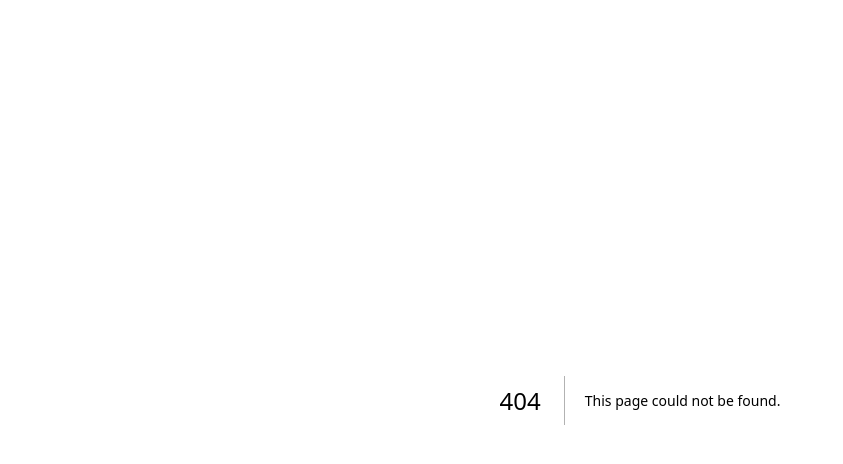
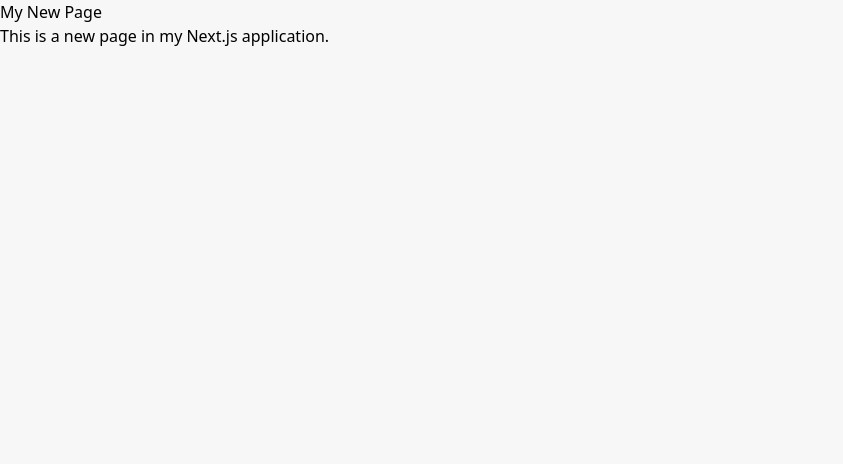
Before and after one commit to camilo0o0o/portfolio, a Next.js app: page /donma in a window 1280 px wide. Before the commit this address had no page. Shown: the top 464 px of the page, without its empty margins (0-843 px from the left). Built offline with nearby package versions, Linux system fonts and the light colour scheme; a web font is replaced by a local one.

Commit message:
Fix unused card component import

```diff
--- /dev/null
+++ b/src/app/donma/page.tsx
@@ -0,0 +1,8 @@
+export default function Donma() {
+    return (
+      <div>
+        <h1>My New Page</h1>
+        <p>This is a new page in my Next.js application.</p>
+      </div>
+    );
+  }
--- a/src/app/page.tsx
+++ b/src/app/page.tsx
@@ -1,14 +1,13 @@
 import Navbar from '@/components/Navbar/index'
 import Footer from '@/components/Footer/Footer'
-import Card from '@/components/projectsCards/Card'
 import PhysicsGrid from '@/components/projectsCards/PhysicsGrid';
 
 export default function Home() {
   return (
-    <main className="min-h-screen flex flex-col">
+    <main className="min-h-screen">
       <Navbar />
       <div className="w-full h-screen">
-        <PhysicsGrid backgroundColor="#f7f7f7" objectColor="#C25421"/>
+        <PhysicsGrid/>
       </div>
       <Footer />
     </main>
--- a/src/components/Footer/Footer.tsx
+++ b/src/components/Footer/Footer.tsx
@@ -19,7 +19,7 @@ function FooterContent({ label, url }: FooterContentProps) {
 
 export default function Footer() {
     return (
-        <footer className="fixed bottom-0 left-0 right-0 py-6 bg-background-grey">
+        <footer className="fixed bottom-0 left-0 right-0 py-6">
             <div className="flex flex-row items-center justify-center gap-4">
                 {/* <FooterContent label="CAMILOGIRALDO31@GMAIL.COM" url="/" /> */}
                 <FooterContent label="CAMILO.WIP" url="https://www.instagram.com/camilo.wip/" />
--- a/src/components/Navbar/index.tsx
+++ b/src/components/Navbar/index.tsx
@@ -4,7 +4,7 @@ import Timezone from './Timezone'
 
 export default function Navbar() {
     return (
-        <header className="fixed top-0 left-0 right-0 z-50 w-full px-8 py-4 flex items-center justify-between bg-background-grey">
+        <header className="fixed top-0 left-0 right-0 z-50 w-full px-8 py-4 flex items-center justify-between">
             <Logo />
             <Navigation />
             <Timezone />
```
